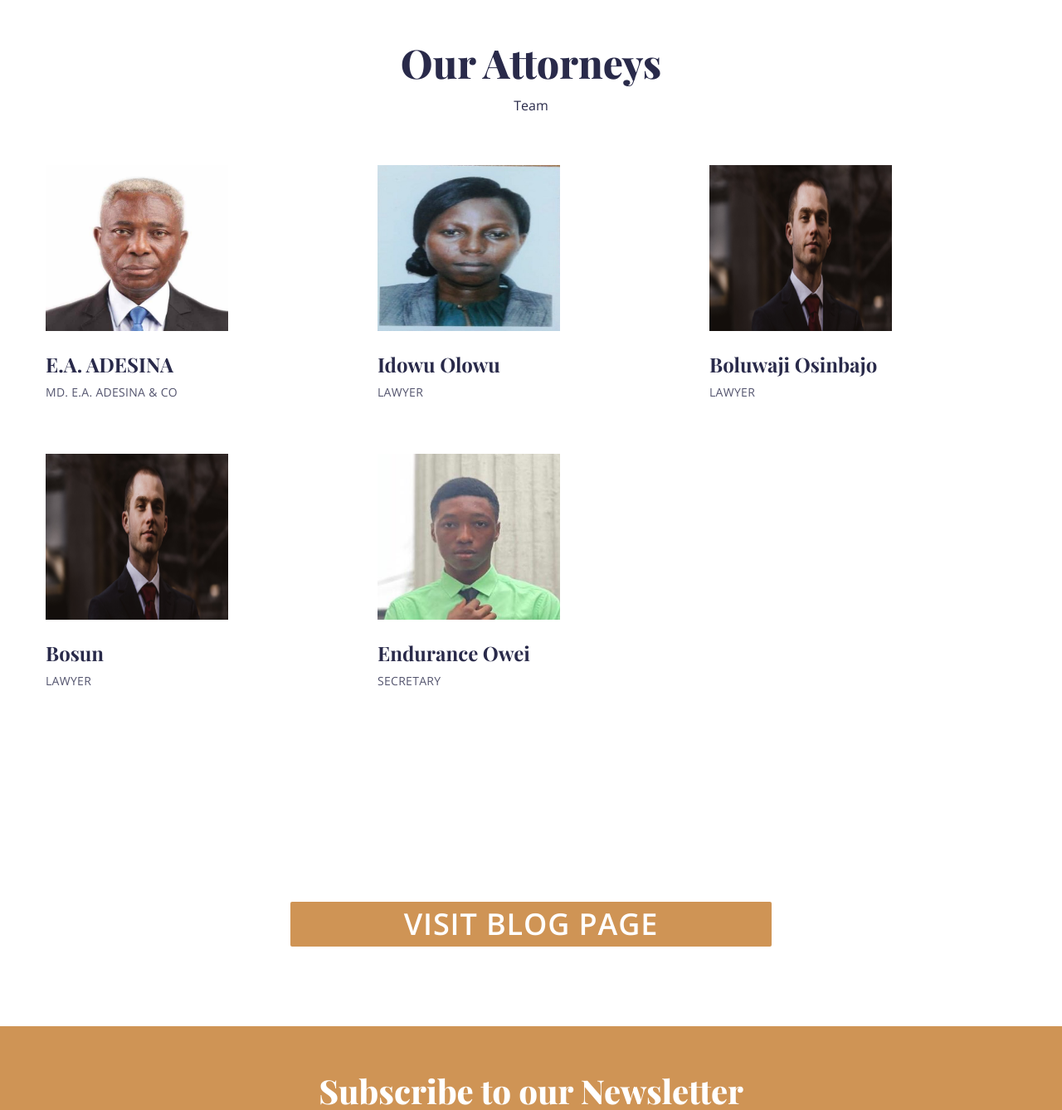
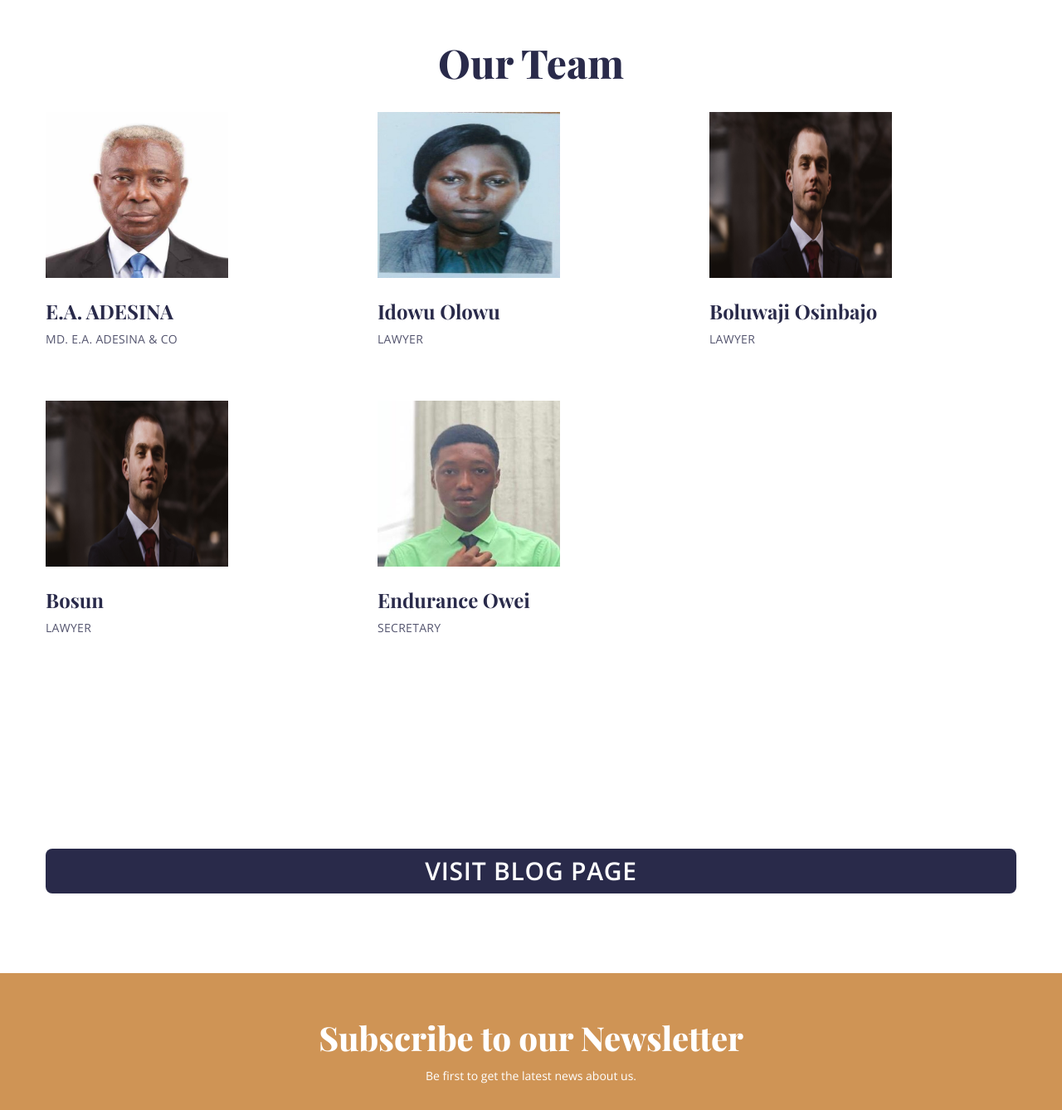
Before and after one commit to Ollatomiwa/lawfirm-website, a React (Create React App) app: page / in a window 1280 px wide. Shown: the part 2327-3665 px from the top of the page at 83% size. Built offline with nearby package versions, Linux system fonts and the light colour scheme.

Commit message:
update to blog design

```diff
--- a/src/components/Blog.js
+++ b/src/components/Blog.js
@@ -6,10 +6,10 @@ function Blog() {
     <div className="container mx-auto flex justify-center items-center text-center">
 
       <a
-        href="https://www.eaadesinaandco-blog.vercel.app"
+        href="https://eaadesinaandco-blog.vercel.app"
         target="_blank"
         rel="noopener noreferrer"
-        className="btn lg:w-[580px] text-4xl bg-accent hover:bg-accent-hover transition-all">
+        className=" btn rounded-lg text-3xl bg-primary hover:bg-accent-hover  transition-all">
         Visit Blog Page
       </a>
     </div>
--- a/src/components/Team.js
+++ b/src/components/Team.js
@@ -7,8 +7,8 @@ const Team = () => {
   return (
     <section id='team' className='section'>
         <div className='container mx-auto text-center'>
-            <h2 className='text-5xl font-primary font-extrabold mb-4 '>Our Attorneys</h2>
-            <p className='max-w-[540px] mx-auto px-6 lg:px-0 mb-[60px]' >Team</p>
+            <h2 className='text-5xl font-primary font-extrabold mb-9 '>Our Team</h2>
+
 
             {/* team members grid */}
             <div className='lg:grid lg:grid-cols-3 lg:gap-x-[30px]'>
```
Also changed, not shown: 1 other file (tests, documents, lock files or other folders).
